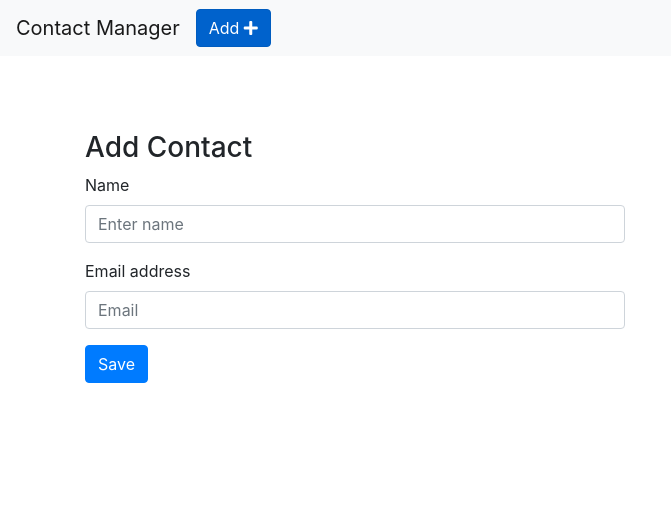
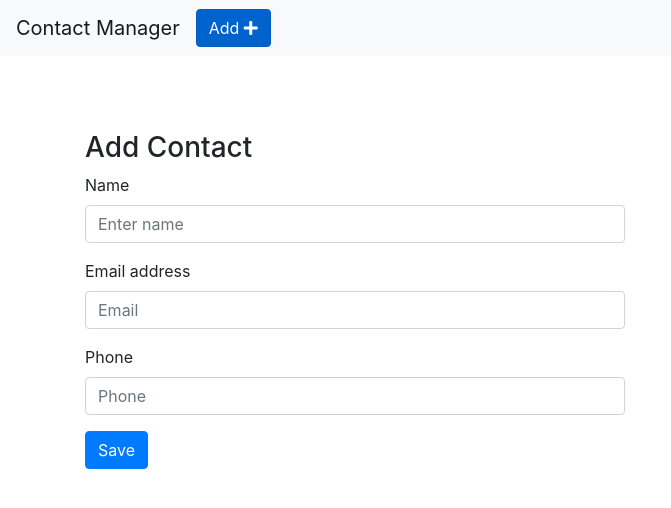
Before and after one commit to lmadhuranga/starter-ng8-contact-manager-http, an Angular app: page /add in a window 1280 px wide. Shown: the top 508 px of the page, without its empty margins (0-671 px from the left). Built offline with nearby package versions, Linux system fonts and the light colour scheme.

Commit message:
added edit btn to view page a

```diff
--- a/db.json
+++ b/db.json
@@ -15,7 +15,7 @@
           "lng": "-164.2990"
         }
       },
-      "phone": "493-170-9623 x156",
+      "phone": "23423423",
       "website": "kale.biz",
       "company": {
         "name": "Robel-Corkery",
--- a/src/app/pages/add-contact/add-contact.component.html
+++ b/src/app/pages/add-contact/add-contact.component.html
@@ -11,6 +11,10 @@
           <label for="email">Email address</label>
           <input type="text" class="form-control" [(ngModel)]="contact.email" name="email" aria-describedby="nameHelp" placeholder="Email">
         </div>
+        <div class="form-group">
+          <label for="email">Phone</label>
+          <input type="text" class="form-control" [(ngModel)]="contact.phone" name="phone" aria-describedby="nameHelp" placeholder="Phone">
+        </div>
         <button type="submit" class="btn btn-primary">Save</button>
       </form>
     </div>
--- a/src/app/pages/edit-contact/edit.component.html
+++ b/src/app/pages/edit-contact/edit.component.html
@@ -5,12 +5,15 @@
       <div class="form-group">
         <label for="name">Name</label>
         <input type="text" class="form-control" [(ngModel)]="contact.name" name="name" aria-describedby="nameHelp" placeholder="Enter name">
-        <!-- <small id="nameHelp" class="form-text text-muted">We'll never share your email with anyone else.</small> -->
       </div>
       <div class="form-group">
         <label for="email">Email address</label>
         <input type="text" class="form-control" [(ngModel)]="contact.email" name="email" aria-describedby="nameHelp" placeholder="Email">
       </div>
+      <div class="form-group">
+          <label for="email">Phone</label>
+          <input type="text" class="form-control" [(ngModel)]="contact.phone" name="phone" aria-describedby="nameHelp" placeholder="Phone">
+        </div>
       <button type="submit" class="btn btn-primary">Save</button>
     </form>
   </div>
--- a/src/app/pages/view-contact/view.component.html
+++ b/src/app/pages/view-contact/view.component.html
@@ -3,12 +3,11 @@
     <div *ngIf="contact.name!=''; else elseBlock" >
         <h3>{{contact.name}}</h3>
         <ul>
-          <li>Name : {{contact.name}}</li>
-          <li>Email : <a href="mailto:{{contact.email}}">{{contact.email}}</a></li>
-          <li>Address : {{contact.address.street}}, {{contact.address.suite}}, {{contact.address.city}}</li>
-          <li>Zipcode : {{contact.address.zipcode}}</li>
+          <li>Name : <app-contact-name [contact]="contact"></app-contact-name></li>
+          <li>Email:<a href="mailto:{{contact.email}}">{{contact.email}}</a></li>
           <li>Phone: {{contact.phone}}</li>
         </ul>
+        <a class="btn btn-primary editBtn"  [routerLink]="[ '/edit/', contact.id ]">Edit <i class="fas fa-edit"></i> </a>
     </div>
     <ng-template #elseBlock>No details back to Home page. </ng-template>
   </div>
```
